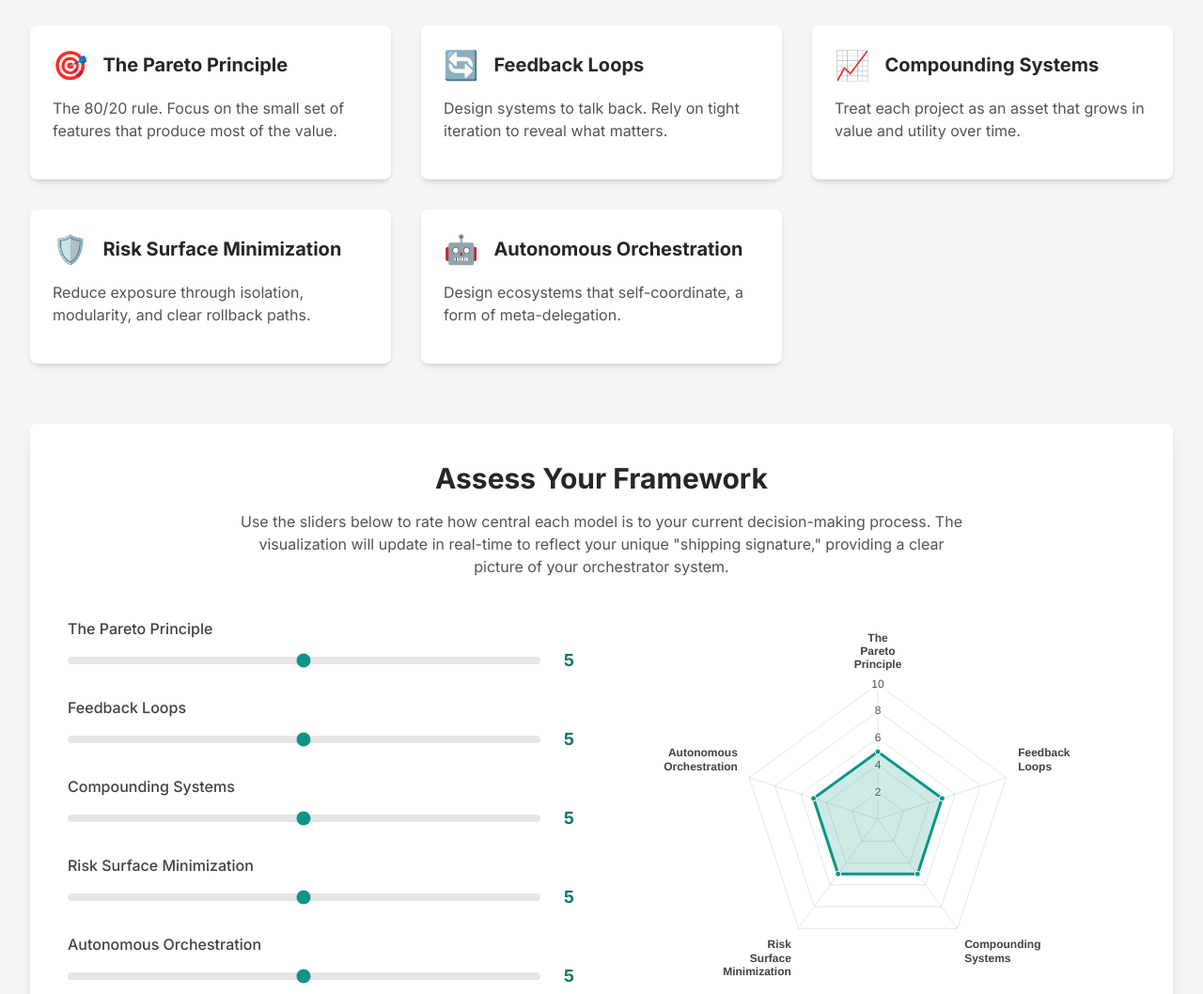
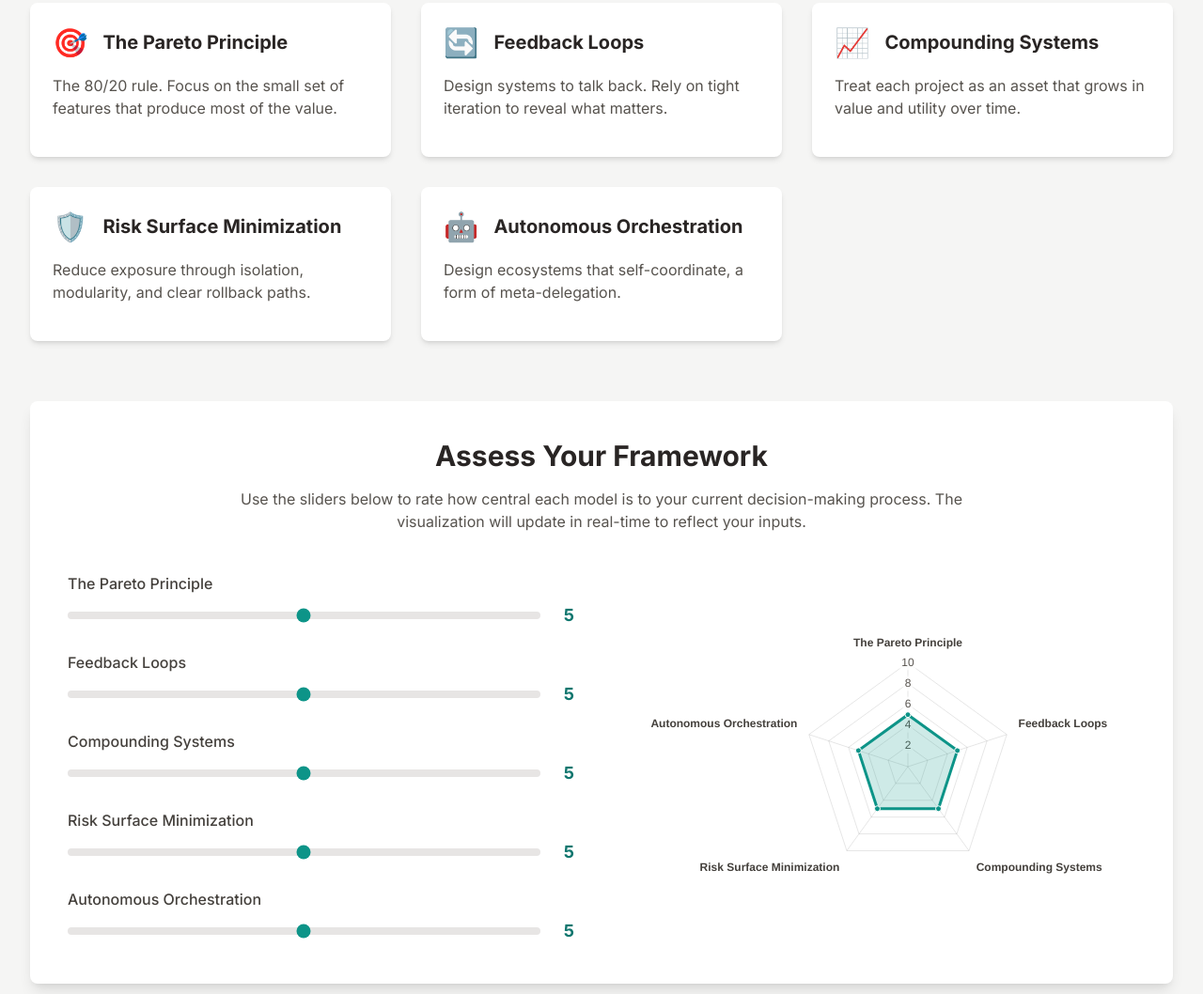
Before and after one commit to canstralian/mental-model-matrix, a plain HTML site: page index.html in a window 1280 px wide. Shown: the part 309-1367 px from the top of the page at 94% size. Drawn offline with nearby package versions, Linux system fonts and the light colour scheme.

Commit message:
Update index.html

```diff
--- a/index.html
+++ b/index.html
@@ -6,12 +6,10 @@
     <title>Mental Model Matrix</title>
     <script src="https://cdn.tailwindcss.com"></script>
     <script src="https://cdn.jsdelivr.net/npm/chart.js"></script>
-    <!-- Chosen Palette: Warm Neutrals (Stone, Muted Teal) -->
-    <!-- Application Structure Plan: A single-page dashboard with an introductory header, a responsive grid of interactive cards for each of the 5 mental models, and a final interactive assessment section. The user can click cards to see details and use sliders to rate each model's importance, which dynamically updates a radar chart. This structure was chosen to first present the information clearly (cards) and then allow for direct, visual self-assessment (chart/sliders), turning a static list into a personal diagnostic tool. -->
-    <!-- Visualization & Content Choices: 1. Mental Models -> Goal: Organize/Inform -> Presentation: Interactive HTML/CSS Cards -> Interaction: Click to expand/collapse details -> Justification: Allows progressive disclosure of information without cluttering the main view. 2. Model Prioritization -> Goal: Compare/Analyze -> Presentation: Radar Chart -> Interaction: Linked sliders update chart data points in real-time -> Justification: A radar chart is excellent for visualizing multi-variable profiles and showing imbalances or strengths across different categories, directly addressing the prompt's question of which model is 'most central'. Library: Chart.js (Canvas). -->
-    <!-- CONFIRMATION: NO SVG graphics used. NO Mermaid JS used. -->
+    <link rel="preconnect" href="https://fonts.googleapis.com">
+    <link rel="preconnect" href="https://fonts.gstatic.com" crossorigin>
+    <link href="https://fonts.googleapis.com/css2?family=Inter:wght@400;500;600;700&display=swap" rel="stylesheet">
     <style>
-        @import url('https://fonts.googleapis.com/css2?family=Inter:wght@400;500;600;700&display=swap');
         body {
             font-family: 'Inter', sans-serif;
             background-color: #f5f5f4;
@@ -20,10 +18,8 @@
             position: relative;
             width: 100%;
             max-width: 600px;
-            margin-left: auto;
-            margin-right: auto;
+            margin: 0 auto;
             height: 300px;
-            max-height: 400px;
         }
         @media (min-width: 768px) {
             .chart-container {
@@ -38,6 +34,10 @@
         .details.open {
             max-height: 500px;
         }
+        /* Accessibility: Ensure focus styles */
+        .card:focus-within {
+            outline: 2px solid #0d9488;
+        }
     </style>
 </head>
 <body class="text-stone-800">
@@ -48,29 +48,29 @@
         </header>
 
         <main>
-            <section id="models" class="mb-16">
+            <section id="models" class="mb-16" aria-labelledby="models-heading">
                 <div class="text-center max-w-3xl mx-auto mb-12">
-                    <h2 class="text-3xl font-bold mb-4">Core Operating Principles</h2>
-                    <p class="text-stone-600">This dashboard surfaces the implicit mental models you use to decide what to ship and when. Each card represents a core principle inferred from your project patterns. Click on any card to explore the concept and its application in more detail.</p>
+                    <h2 id="models-heading" class="text-3xl font-bold mb-4">Core Operating Principles</h2>
+                    <p class="text-stone-600">This dashboard surfaces the implicit mental models you use to decide what to ship and when. Each card represents a core principle inferred from your projects.</p>
                 </div>
-                <div id="model-grid" class="grid grid-cols-1 md:grid-cols-2 lg:grid-cols-3 gap-8">
+                <div id="model-grid" class="grid grid-cols-1 md:grid-cols-2 lg:grid-cols-3 gap-8" role="grid">
                 </div>
             </section>
 
-            <section id="assessment" class="bg-white rounded-lg shadow-lg p-6 md:p-10">
+            <section id="assessment" class="bg-white rounded-lg shadow-lg p-6 md:p-10" aria-labelledby="assessment-heading">
                 <div class="text-center max-w-3xl mx-auto mb-10">
-                    <h2 class="text-3xl font-bold mb-4">Assess Your Framework</h2>
-                    <p class="text-stone-600">Use the sliders below to rate how central each model is to your current decision-making process. The visualization will update in real-time to reflect your unique "shipping signature," providing a clear picture of your orchestrator system.</p>
+                    <h2 id="assessment-heading" class="text-3xl font-bold mb-4">Assess Your Framework</h2>
+                    <p class="text-stone-600">Use the sliders below to rate how central each model is to your current decision-making process. The visualization will update in real-time to reflect your inputs.</p>
                 </div>
 
                 <div class="flex flex-col lg:flex-row items-center justify-center gap-10">
                     <div class="w-full lg:w-1/2">
-                        <div id="controls" class="space-y-6">
+                        <div id="controls" class="space-y-6" role="group" aria-label="Mental model sliders">
                         </div>
                     </div>
                     <div class="w-full lg:w-1/2">
                         <div class="chart-container">
-                            <canvas id="radarChart"></canvas>
+                            <canvas id="radarChart" role="img" aria-label="Radar chart visualizing mental model centrality scores"></canvas>
                         </div>
                     </div>
                 </div>
@@ -83,86 +83,112 @@
     </div>
 
     <script>
-        document.addEventListener('DOMContentLoaded', () => {
+        'use strict'; // Enable strict mode for better error handling
+
+        // Data model: Moved outside for reusability
         const modelsData = [
             {
                 id: 'pareto',
                 title: 'The Pareto Principle',
                 short: 'The 80/20 rule. Focus on the small set of features that produce most of the value.',
-                    details: 'You instinctively focus on the high-impact 20% of work that delivers 80% of the results. This is evident in your rapid prototyping approach seen in projects like <strong>CodeTuneStudio</strong>, where you trim the fat before aiming for perfection. It\'s about maximizing value with minimal, focused effort.',
+                details: 'You instinctively focus on the high-impact 20% of work that delivers 80% of the results. This is evident in your rapid prototyping approach seen in projects like <strong>Trading Bot Swarm</strong>.',
                 icon: '🎯'
             },
             {
                 id: 'feedback',
                 title: 'Feedback Loops',
                 short: 'Design systems to talk back. Rely on tight iteration to reveal what matters.',
-                    details: 'Your systems are built to communicate their status. Whether it\'s CI/CD pipelines, the monitoring dashboards in <strong>Trading Bot Swarm</strong>, or Telegram signals from <strong>CryptoCommander</strong>, you rely on constant, automated feedback to guide your next move. This accelerates learning and course correction.',
+                details: 'Your systems are built to communicate their status. Whether it\'s CI/CD pipelines, the monitoring dashboards in <strong>Trading Bot Swarm</strong>, or Telegram signals from <strong>Telegram Trading Bot</strong>, feedback is your guide.',
                 icon: '🔄'
             },
             {
                 id: 'compounding',
                 title: 'Compounding Systems',
                 short: 'Treat each project as an asset that grows in value and utility over time.',
-                    details: 'You don\'t see shipped projects as endpoints. Instead, each becomes a building block. Reusable templates, configurable agents from the <strong>Trading Bot Swarm</strong>, or curated datasets are assets that compound, making future projects faster and more powerful to build.',
+                details: 'You don\'t see shipped projects as endpoints. Instead, each becomes a building block. Reusable templates, configurable agents from the <strong>Trading Bot Swarm</strong>, and modular architectures all reflect this mindset.',
                 icon: '📈'
             },
             {
                 id: 'risk',
                 title: 'Risk Surface Minimization',
                 short: 'Reduce exposure through isolation, modularity, and clear rollback paths.',
-                    details: 'Your architecture prioritizes stability and control. By preferring modular deployments, ensuring clear rollback paths, and maintaining robust observability, you actively minimize the "blast radius" of any potential failure. This is about shipping with confidence, not just speed.',
+                details: 'Your architecture prioritizes stability and control. By preferring modular deployments, ensuring clear rollback paths, and maintaining robust observability, you actively minimize risk in complex systems.',
                 icon: '🛡️'
             },
             {
                 id: 'orchestration',
                 title: 'Autonomous Orchestration',
                 short: 'Design ecosystems that self-coordinate, a form of meta-delegation.',
-                    details: 'This is a higher-level form of thinking where you design systems that manage other systems. Bots talking to bots, services triggering each other—as seen in the design of the <strong>Trading Bot Swarm</strong>—is meta-delegation. It\'s about building an ecosystem that runs itself, freeing you to focus on the next strategic goal.',
+                details: 'This is a higher-level form of thinking where you design systems that manage other systems. Bots talking to bots, services triggering each other—as seen in the design of <strong>Trading Bot Swarm</strong>.',
                 icon: '🤖'
             }
         ];
 
+        // Constants for initial scores
+        const INITIAL_SCORE = 5;
+        const initialScores = new Array(modelsData.length).fill(INITIAL_SCORE);
+
+        // DOM elements (cached for performance)
         const modelGrid = document.getElementById('model-grid');
         const controlsContainer = document.getElementById('controls');
-            let initialScores = modelsData.map(() => 5);
+        const radarChartCanvas = document.getElementById('radarChart');
 
-            modelsData.forEach((model, index) => {
+        // Function to create a model card (modularized)
+        function createModelCard(model) {
             const card = document.createElement('div');
-                card.className = 'bg-white rounded-lg shadow-md p-6 cursor-pointer transform hover:scale-105 transition-transform duration-300';
+            card.className = 'bg-white rounded-lg shadow-md p-6 cursor-pointer transform hover:scale-105 transition-transform duration-300 card';
+            card.setAttribute('tabindex', '0'); // Make focusable for accessibility
+            card.setAttribute('aria-expanded', 'false'); // ARIA for expandable content
             card.innerHTML = `
                 <div class="flex items-center mb-4">
-                        <span class="text-3xl mr-4">${model.icon}</span>
+                    <span class="text-3xl mr-4" aria-hidden="true">${model.icon}</span>
                     <h3 class="text-xl font-bold text-stone-800">${model.title}</h3>
                 </div>
                 <p class="text-stone-600 mb-4">${model.short}</p>
-                    <div class="details text-sm text-stone-500 space-y-2">
+                <div class="details text-sm text-stone-500 space-y-2" aria-hidden="true">
                     <p>${model.details}</p>
                 </div>
             `;
-                modelGrid.appendChild(card);
-                card.addEventListener('click', () => {
-                    card.querySelector('.details').classList.toggle('open');
+            // Event listener for toggle (accessible via keyboard)
+            const toggleDetails = () => {
+                const details = card.querySelector('.details');
+                const isOpen = details.classList.toggle('open');
+                card.setAttribute('aria-expanded', isOpen);
+                details.setAttribute('aria-hidden', !isOpen);
+            };
+            card.addEventListener('click', toggleDetails);
+            card.addEventListener('keydown', (e) => {
+                if (e.key === 'Enter' || e.key === ' ') {
+                    e.preventDefault();
+                    toggleDetails();
+                }
             });
+            return card;
+        }
 
+        // Function to create a control slider (modularized)
+        function createControl(model, index) {
             const control = document.createElement('div');
             control.innerHTML = `
                 <label for="${model.id}-slider" class="block text-md font-medium text-stone-700">${model.title}</label>
                 <div class="flex items-center gap-4 mt-2">
-                        <input type="range" id="${model.id}-slider" name="${model.id}" min="0" max="10" value="5" class="w-full h-2 bg-stone-200 rounded-lg appearance-none cursor-pointer accent-teal-600 slider">
-                        <span id="${model.id}-value" class="font-bold text-teal-700 text-lg w-8 text-center">${initialScores[index]}</span>
+                    <input type="range" id="${model.id}-slider" name="${model.id}" min="0" max="10" value="${INITIAL_SCORE}" class="slider w-full h-2 bg-stone-200 rounded-lg appearance-none cursor-pointer accent-teal-600" aria-valuemin="0" aria-valuemax="10" aria-valuenow="${INITIAL_SCORE}" aria-labelledby="${model.id}-label">
+                    <span id="${model.id}-value" class="font-bold text-teal-700 text-lg w-8 text-center" aria-live="polite">${INITIAL_SCORE}</span>
                 </div>
             `;
-                controlsContainer.appendChild(control);
-            });
+            return control;
+        }
 
-            const ctx = document.getElementById('radarChart').getContext('2d');
+        // Function to initialize the radar chart
+        function initializeRadarChart() {
+            const ctx = radarChartCanvas.getContext('2d');
             const radarChart = new Chart(ctx, {
                 type: 'radar',
                 data: {
-                    labels: modelsData.map(m => m.title.split(' ')),
+                    labels: modelsData.map(m => m.title),
                     datasets: [{
                         label: 'Centrality Score',
-                        data: initialScores,
+                        data: [...initialScores], // Shallow copy to avoid mutation issues
                         backgroundColor: 'rgba(13, 148, 136, 0.2)',
                         borderColor: 'rgb(13, 148, 136)',
                         pointBackgroundColor: 'rgb(13, 148, 136)',
@@ -172,6 +198,7 @@
                     }]
                 },
                 options: {
+                    responsive: true,
                     maintainAspectRatio: false,
                     scales: {
                         r: {
@@ -204,17 +231,44 @@
                     }
                 }
             });
+            return radarChart;
+        }
 
-            const sliders = document.querySelectorAll('.slider');
+        // Main initialization function
+        function init() {
+            // Create cards
+            modelsData.forEach(model => {
+                modelGrid.appendChild(createModelCard(model));
+            });
+
+            // Create controls
+            modelsData.forEach((model, index) => {
+                controlsContainer.appendChild(createControl(model, index));
+            });
+
+            // Initialize chart
+            const radarChart = initializeRadarChart();
+
+            // Attach slider event listeners
+            const sliders = document.querySelectorAll('input[type="range"]');
             sliders.forEach((slider, index) => {
                 slider.addEventListener('input', (event) => {
-                    const newValue = event.target.value;
-                    document.getElementById(`${modelsData[index].id}-value`).textContent = newValue;
+                    const newValue = parseInt(event.target.value, 10);
+                    const valueSpan = document.getElementById(`${modelsData[index].id}-value`);
+                    valueSpan.textContent = newValue;
+                    slider.setAttribute('aria-valuenow', newValue);
                     radarChart.data.datasets[0].data[index] = newValue;
                     radarChart.update();
                 });
             });
-        });
+        }
+
+        // Run initialization on DOM ready
+        if (document.readyState === 'loading') {
+            document.addEventListener('DOMContentLoaded', init);
+        } else {
+            init();
+        }
     </script>
 </body>
 </html>
```
Lines whose indentation alone changed are shown as unchanged.
